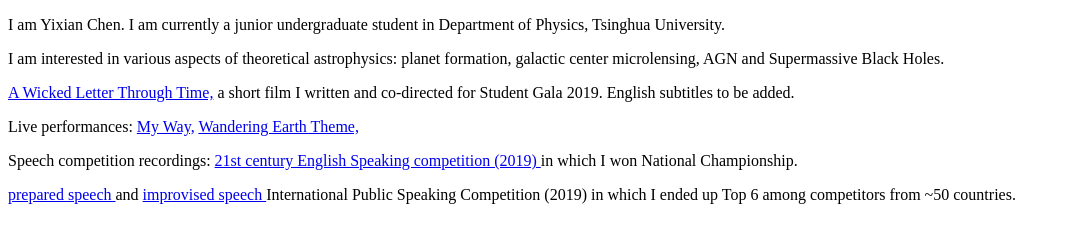
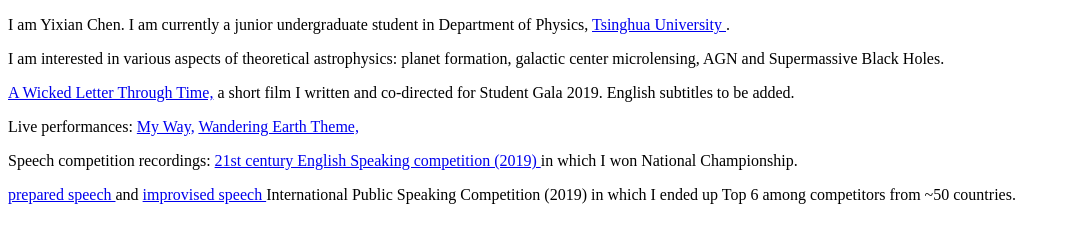
Before and after one commit to Yi-Xian-Chen/Yi-Xian-Chen.github.io, a plain HTML site: page index.html in a window 1280 px wide. Shown: the whole page, without its empty margins (0-1070 px from the left). Drawn offline with Linux system fonts and the light colour scheme.

Commit message:
Update index.html

```diff
--- a/index.html
+++ b/index.html
@@ -1,7 +1,7 @@
 <!DOCTYPE html>
 <html>
 <body>
-<p> I am Yixian Chen. I am currently a junior undergraduate student in Department of Physics, Tsinghua University.
+<p> I am Yixian Chen. I am currently a junior undergraduate student in Department of Physics, <a class="tsou", href="https://www.tsinghua.edu.cn/en/">Tsinghua University </a>.
  <p> I am interested in various aspects of theoretical astrophysics: planet formation, galactic center microlensing, AGN and Supermassive Black Holes.
 <p> <a class="tosu" href="https://www.bilibili.com/video/BV1d4411Y7mg?from=search&seid=6212438485157241856 "> A Wicked Letter Through Time,</a> a short film I written and co-directed for Student Gala 2019. English subtitles to be added.
 <p> Live performances: <a class="tosu" href="https://h5.qzone.qq.com/ugc/share?sid=&sharetag=FA9FBF7419EBF7525A45EF8DD7A679DE&bp7=&bp2=&bp1=&_wv=1&no_topbar=1&res_uin=875118315&appid=311&cellid=eb3e29341545fa5aa9900a00&subid=&g_ut=3&plg_dev=1&plg_usr=1&plg_auth=1&plg_nld=1&plg_uin=1&from=mp#wechat_qqauth&wechat_redirect"> My Way,</a> <a class="tosu" href="https://www.bilibili.com/video/BV1X4411Y7FC?p=6 "> Wandering Earth Theme,</a>
```
